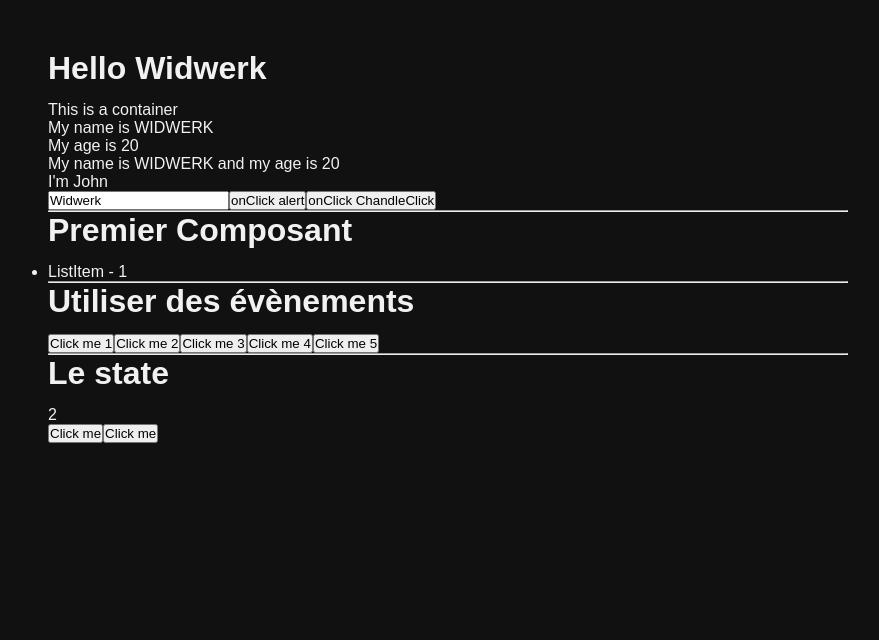
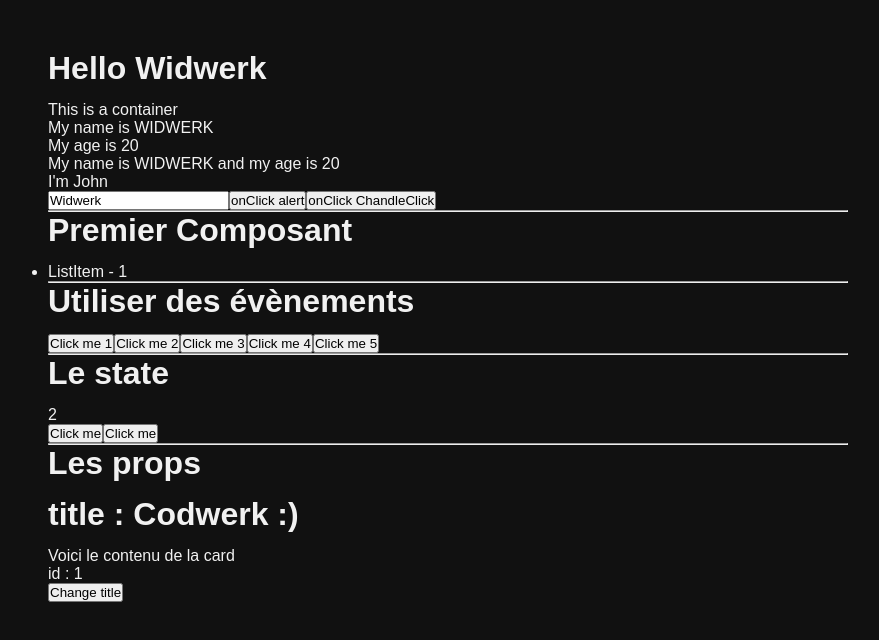
Before and after one commit to CodeurCopieur/react-js-cours, a React (Vite) app in the folder 2.Créer-une-app-React/3.Les-bases-de-React/: page / in a window 1280 px wide. Shown: the top 640 px of the page, without its empty margins (192-1071 px from the left). Built offline with nearby package versions, Linux system fonts and the light colour scheme.

Commit message:
Les props

```diff
--- a/2.Créer-une-app-React/3.Les-bases-de-React/src/App.jsx
+++ b/2.Créer-une-app-React/3.Les-bases-de-React/src/App.jsx
@@ -2,6 +2,7 @@ import Container from "./lessons/1.Le-JSX/Container";
 import Composant from "./lessons/2.Premier-composant/Container";
 import Event from "./lessons/3.Utiliser-des-évènements/Container";
 import State from "./lessons/4.Le-state/Container";
+import Props from "./lessons/5.Les-props/Container";
 
 function App() {
 
@@ -14,6 +15,8 @@ function App() {
       <Event />
       <hr />
       <State />
+      <hr />
+      <Props />
     </div>
   )
 }
--- /dev/null
+++ b/2.Créer-une-app-React/3.Les-bases-de-React/src/lessons/5.Les-props/Card.jsx
@@ -0,0 +1,12 @@
+import React from 'react'
+
+export default function Card({ title, id, changeTitle }) {
+  return (
+    <div>
+        <h1>title : {title} :)</h1>
+        <p>Voici le contenu de la card</p>
+        <p>id : {id}</p>
+        <button onClick={() => changeTitle('Hello Codwerk')}>Change title</button>
+    </div>
+  )
+}
--- /dev/null
+++ b/2.Créer-une-app-React/3.Les-bases-de-React/src/lessons/5.Les-props/Container.jsx
@@ -0,0 +1,14 @@
+import { useState } from "react";
+import Card from "./Card";
+
+export default function Container() {
+
+  const [countState, setState] = useState('Codwerk');
+
+  return (
+    <div>
+      <h1>Les props</h1>
+      <Card title={countState} id={1} changeTitle={setState}  />
+    </div>
+  )
+}
```
